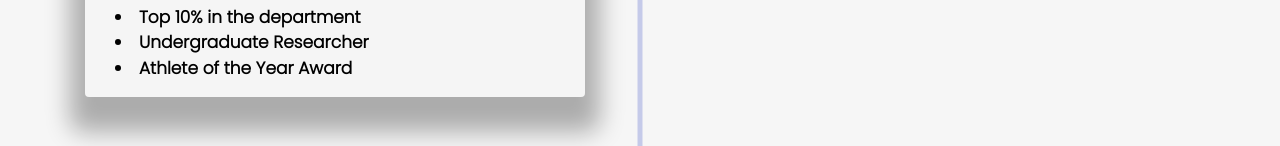
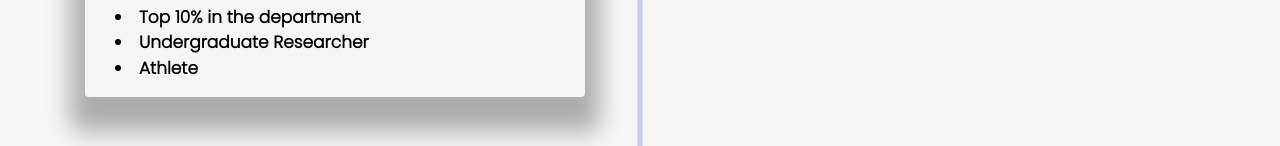
Before and after one commit to 7Sajid/Portfolio, a plain HTML site: page education.html in a window 1280 px wide. Shown: the part 1297-1443 px from the top of the page. Drawn offline with nearby package versions, Linux system fonts and the light colour scheme; some icons are missing; files whose address does not match are found by name.

Commit message:
Update education.html

```diff
--- a/education.html
+++ b/education.html
@@ -307,7 +307,7 @@
                         <h6>Bachelors Of Technology, Computer Science & Engineering</h6>
                         <li>Top 10% in the department</li>
                         <li>Undergraduate Researcher</li>
-                        <li>Athlete of the Year Award</li>
+                        <li>Athlete</li>
                     </div>
                 </div>
             </div>
```
